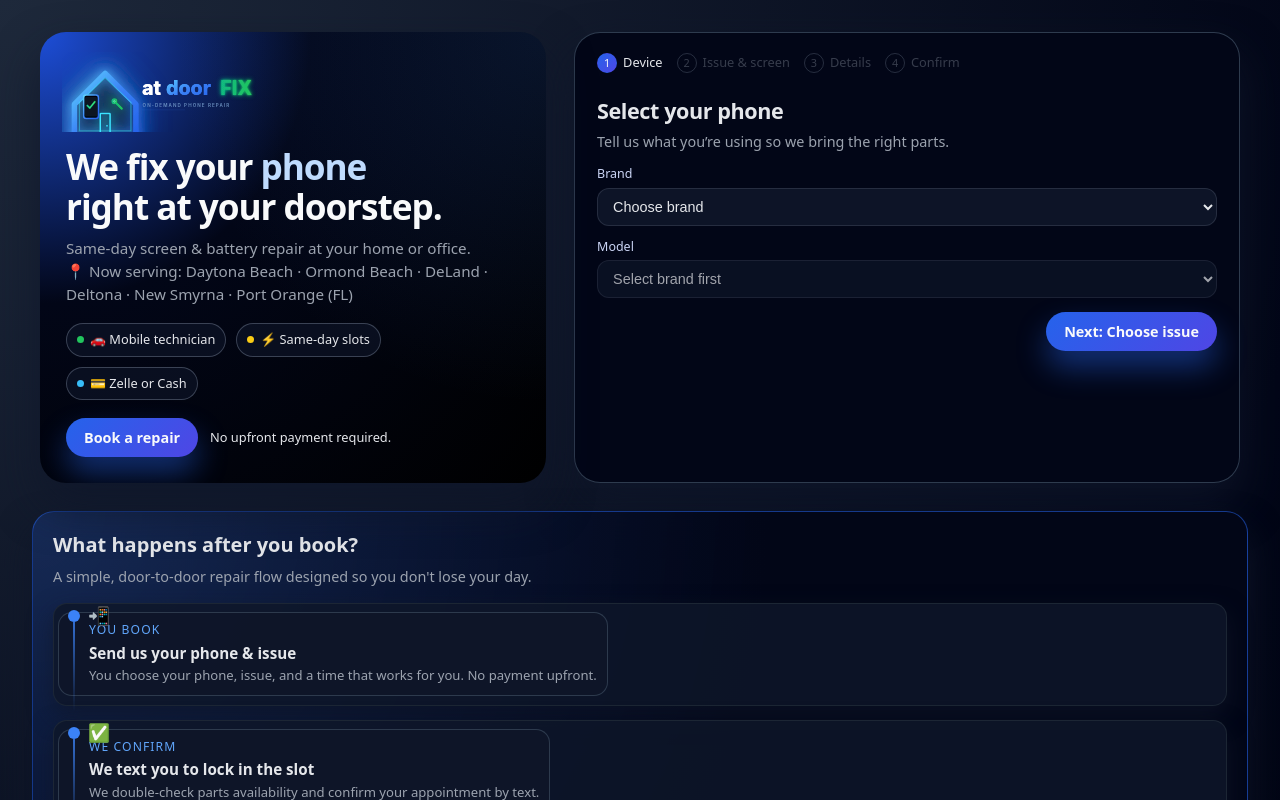
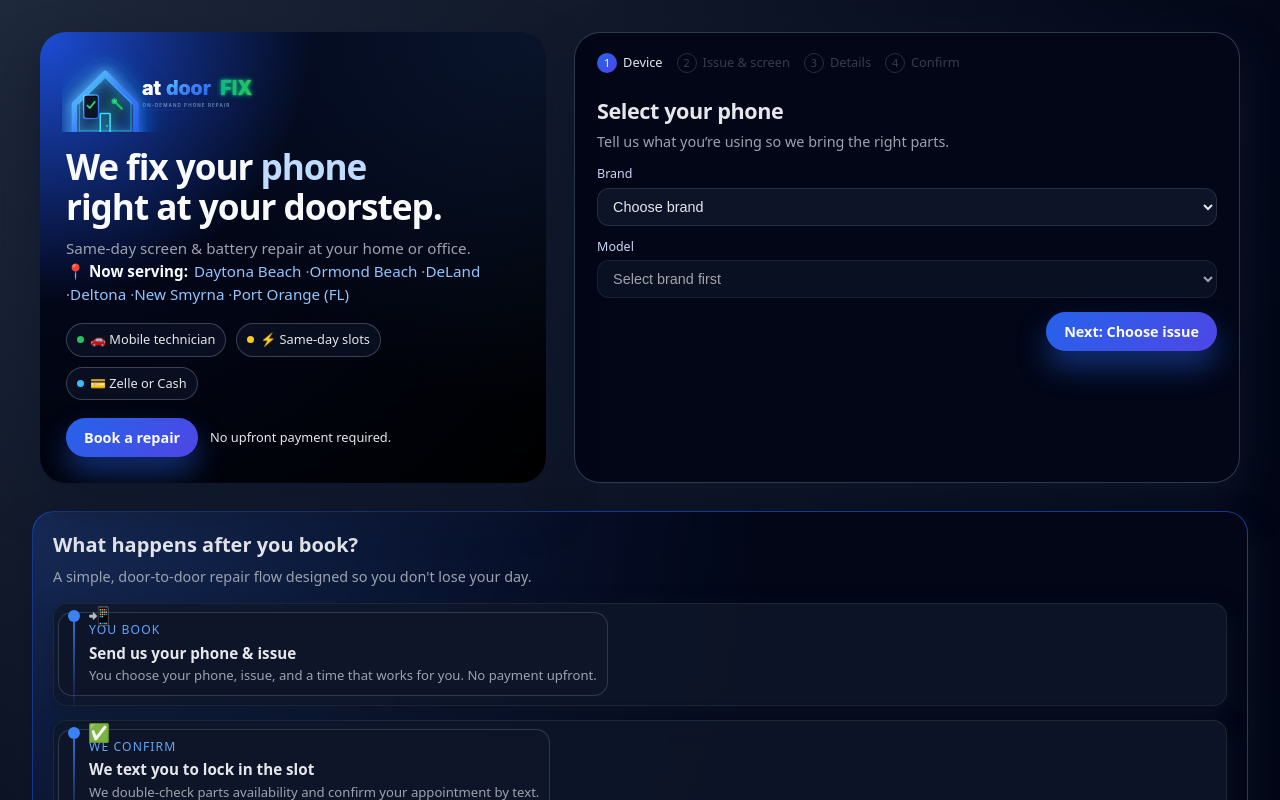
Before and after one commit to AbdelrahmanGaballa/fix-at-your-door, a React (Vite) app: page / in a window 1280 px wide. Shown: the top 800 px of the page. Built offline with nearby package versions, Linux system fonts and the light colour scheme.

Commit message:
tutddtutd

```diff
--- a/src/App.css
+++ b/src/App.css
@@ -143,6 +143,22 @@ body {
   font-weight: 500;
   color: #e5e7eb;
 }
+.service-area .pin {
+  color: #f472b6; /* soft pink */
+  margin-right: 4px;
+}
+
+.service-area .label {
+  color: #f9fafb; /* white */
+  font-weight: 600;
+  margin-right: 6px;
+}
+
+.service-area .city {
+  color: #93c5fd; /* soft premium blue */
+  font-weight: 500;
+}
+
 
 /* Hero tags & actions */
 
--- a/src/App.jsx
+++ b/src/App.jsx
@@ -358,9 +358,17 @@ function App() {
             </h1>
 
             <p>Same-day screen &amp; battery repair at your home or office.</p>
-            <p className="service-area">
-  📍 Now serving: Daytona Beach · Ormond Beach · DeLand · Deltona · New Smyrna · Port Orange (FL)
+     <p className="service-area">
+  <span className="pin">📍</span>
+  <span className="label">Now serving:</span>
+  <span className="city">Daytona Beach</span> ·
+  <span className="city">Ormond Beach</span> ·
+  <span className="city">DeLand</span> ·
+  <span className="city">Deltona</span> ·
+  <span className="city">New Smyrna</span> ·
+  <span className="city">Port Orange (FL)</span>
 </p>
+
 
 
             <div className="hero-tags">
```
